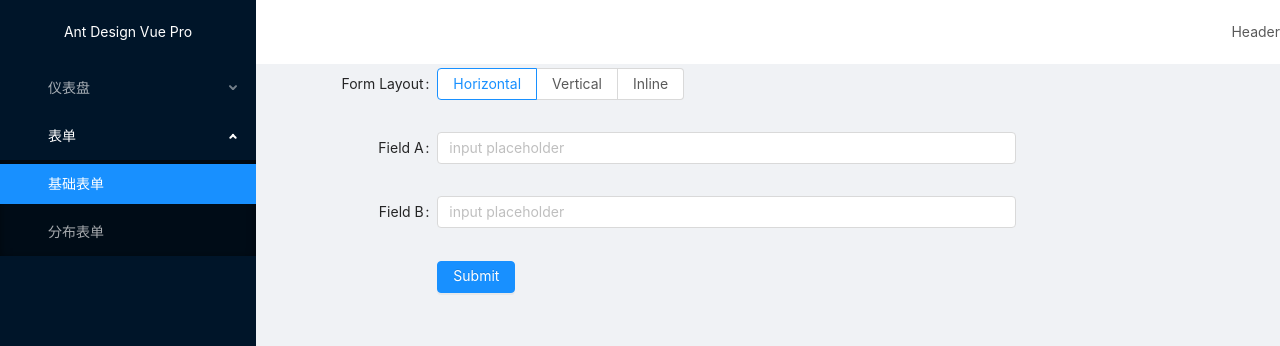
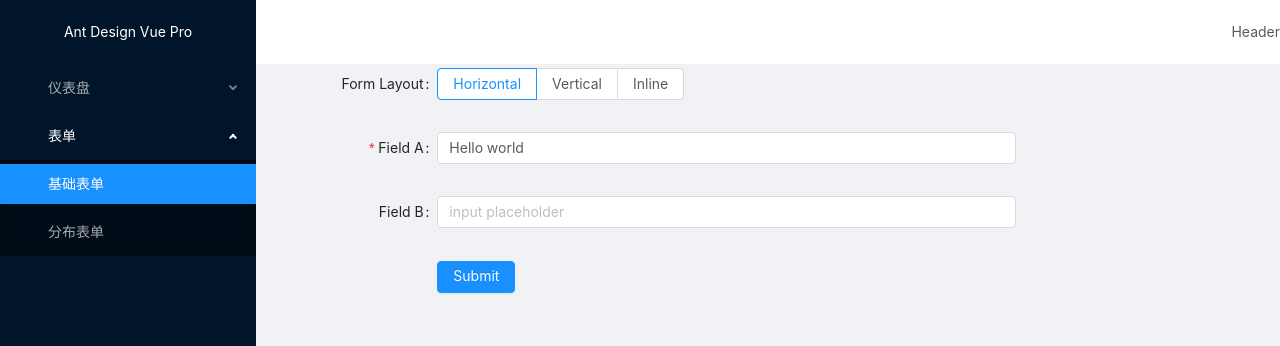
Before and after one commit to rjluck/ant-design-vue-pro, a Vue app: page /form/basic-form in a window 1280 px wide. Shown: the top 346 px of the page. Built offline with nearby package versions, Linux system fonts and the light colour scheme.

Commit message:
动态校验

```diff
--- a/src/views/Forms/BasicForm.vue
+++ b/src/views/Forms/BasicForm.vue
@@ -1,6 +1,6 @@
 <template>
   <div>
-    <a-form :layout="formLayout">
+    <a-form :layout="formLayout" :form="form">
       <a-form-item
         label="Form Layout"
         :label-col="formItemLayout.labelCol"
@@ -15,14 +15,35 @@
           <a-radio-button value="inline">Inline</a-radio-button>
         </a-radio-group>
       </a-form-item>
-      <a-form-item
+      <!-- 手动校验 -->
+      <!-- <a-form-item
         label="Field A"
         :label-col="formItemLayout.labelCol"
         :wrapper-col="formItemLayout.wrapperCol"
         :validate-status="fieldAStatus"
         :help="fieldAHelp"
       >
-        <a-input v-model="fieldA" placeholder="input placeholder" />
+        <a-input
+          v-model="fieldA"
+          placeholder="input placeholder"
+        />
+      </a-form-item>-->
+      <!-- 自动校验 -->
+      <a-form-item
+        label="Field A"
+        :label-col="formItemLayout.labelCol"
+        :wrapper-col="formItemLayout.wrapperCol"
+      >
+        <a-input
+          v-decorator="[
+            'fieldA',
+            {
+              initialValue: fieldA,
+              rules: [{ required: true, min: 6, message: '必须大于5个字符' }]
+            }
+          ]"
+          placeholder="input placeholder"
+        />
       </a-form-item>
       <a-form-item
         label="Field B"
@@ -41,6 +62,7 @@
 <script>
 export default {
   data() {
+    this.form = this.$form.createForm(this);
     return {
       formLayout: "horizontal",
       fieldA: "",
@@ -49,17 +71,24 @@ export default {
       fieldAHelp: ""
     };
   },
+  mounted() {
+    setTimeout(() => {
+      this.form.setFieldsValue({
+        fieldA: "Hello world"
+      });
+    }, 3000);
+  },
   watch: {
-    fieldA(val) {
-      console.log("val", val);
-      if (val.length <= 5) {
-        this.fieldAStatus = "error";
-        this.fieldAHelp = "必须大于5个字符";
-      } else {
-        this.fieldAStatus = "";
-        this.fieldAHelp = "";
-      }
-    }
+    // fieldA(val) {
+    //   console.log('val', val);
+    //   if (val.length <= 5) {
+    //     this.fieldAStatus = 'error';
+    //     this.fieldAHelp = '必须大于5个字符';
+    //   } else {
+    //     this.fieldAStatus = '';
+    //     this.fieldAHelp = '';
+    //   }
+    // }
   },
   computed: {
     formItemLayout() {
@@ -85,15 +114,24 @@ export default {
       this.formLayout = e.target.value;
     },
     handleSubmit() {
-      if (this.fieldA.length <= 5) {
-        this.fieldAStatus = "error";
-        this.fieldAHelp = "必须大于5个字符";
-      } else {
-        console.log({
-          fieldA: this.fieldA,
-          fieldB: this.fieldB
-        });
-      }
+      // if (this.fieldA.length <= 5) {
+      //   this.fieldAStatus = 'error';
+      //   this.fieldAHelp = '必须大于5个字符';
+      // } else {
+      //   console.log({
+      //     fieldA: this.fieldA,
+      //     fieldB: this.fieldB
+      //   });
+      // }
+      //自动获取
+
+      this.form.validateFields((err, values) => {
+        if (!err) {
+          console.log("values", values);
+          //this.fieldA = values.fieldA;
+          Object.assign(this, values);
+        }
+      });
     }
   }
 };
```
